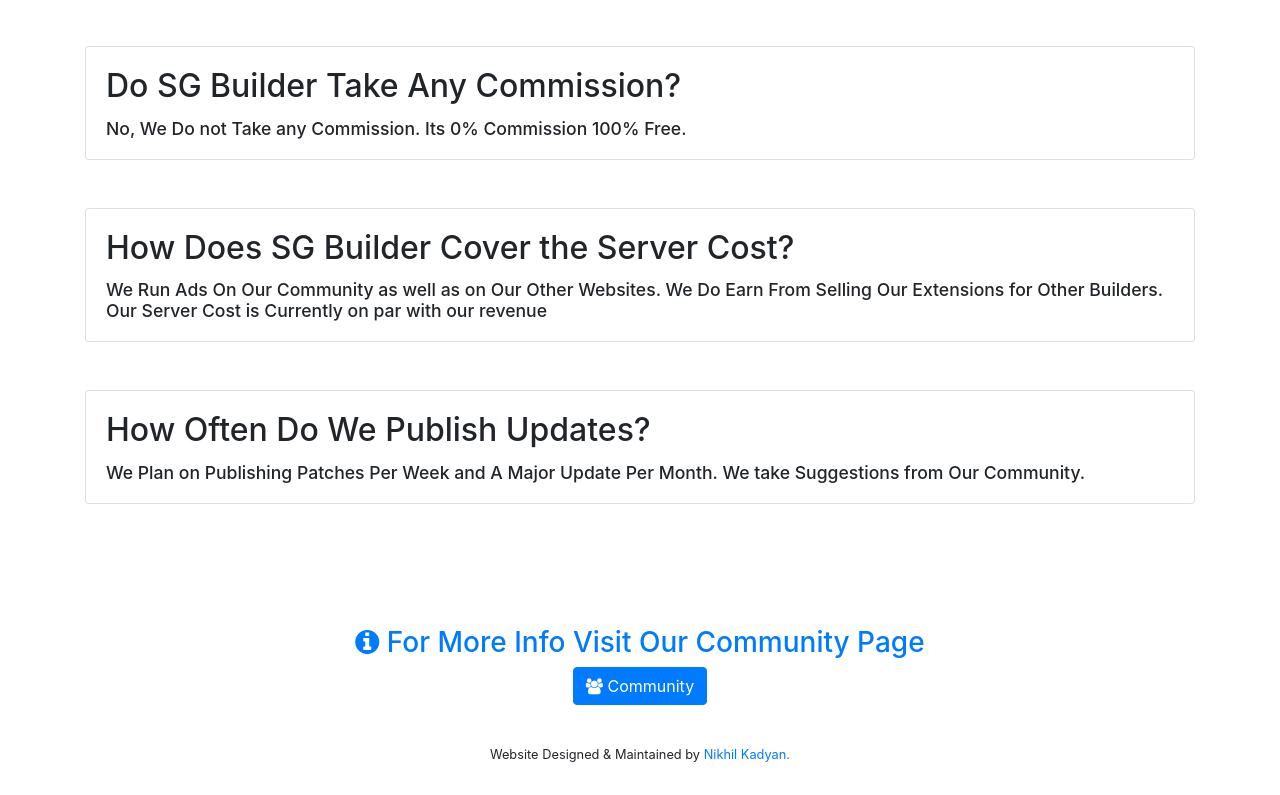
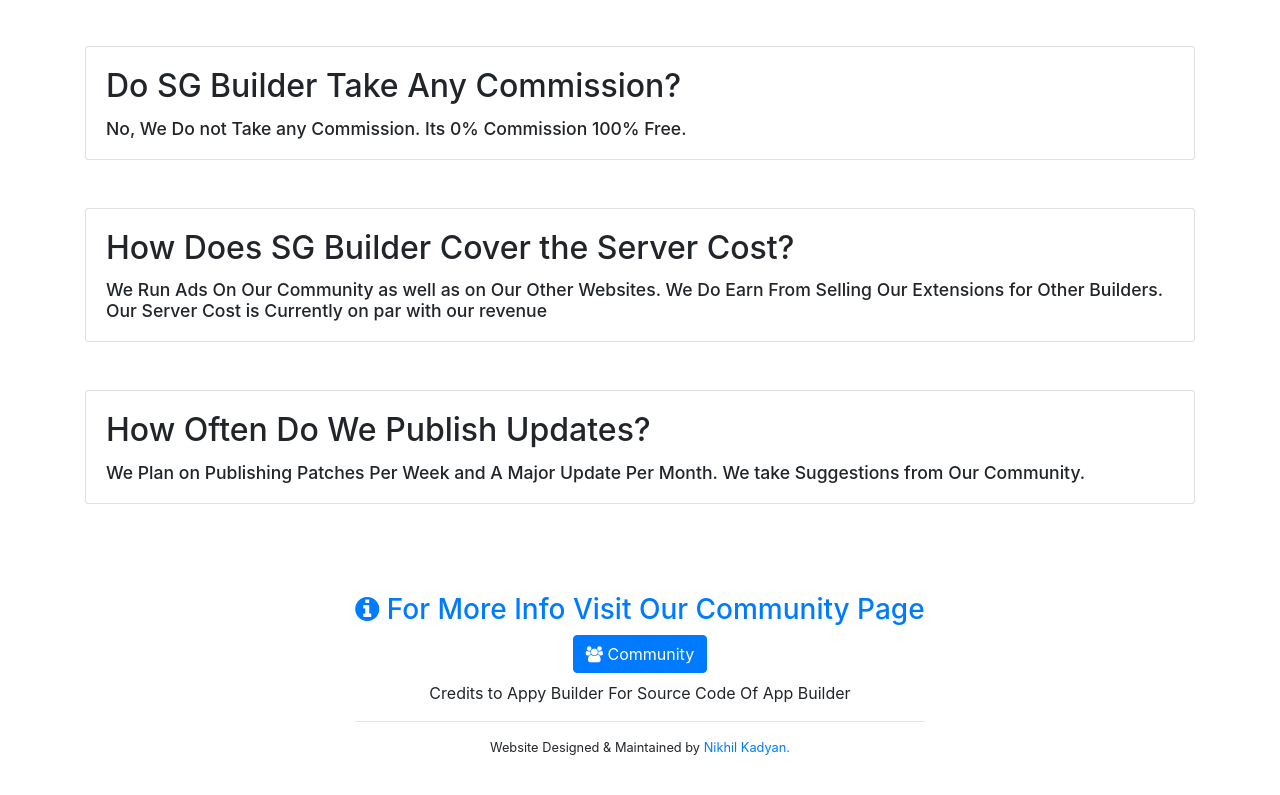
Before and after one commit to nikhilkadyan/simpleGamersHome, a Vue app: page / in a window 1280 px wide. Shown: the part 2204-2999 px from the top of the page. Built offline with nearby package versions, Linux system fonts and the light colour scheme.

Commit message:
Giving Appy Builder Credit For Source Codes

```diff
--- a/src/components/Footer.vue
+++ b/src/components/Footer.vue
@@ -10,7 +10,12 @@
                 <i class="fa fa-users" aria-hidden="true"></i> Community
             </a>
 
-            <p>
+            <p class="mt-2">
+                Credits to Appy Builder For Source Code Of App Builder
+            </p>
+
+            <hr>
+            <p class="me_credit">
                 Website Designed & Maintained by
                 <a href="https://www.nikhilkadyan.com" target="_blank">
                     Nikhil Kadyan.
@@ -28,9 +33,9 @@
         align-items: center;
         text-align: center;
     }
-    .footer_container > div > p{
+    .footer_container > div > .me_credit{
         font-size: 0.8rem;
-        margin-top: 5vh;
-        margin-bottom: -5vh;
+        margin-top: 1vh;
+        margin-bottom: 0vh;
     }
 </style>
```
